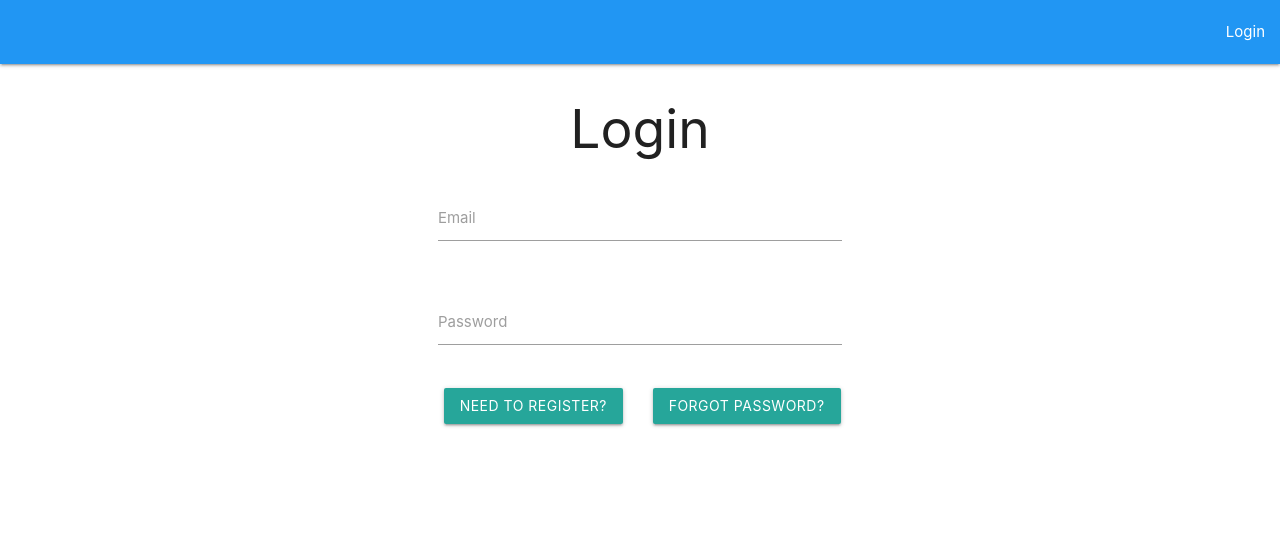
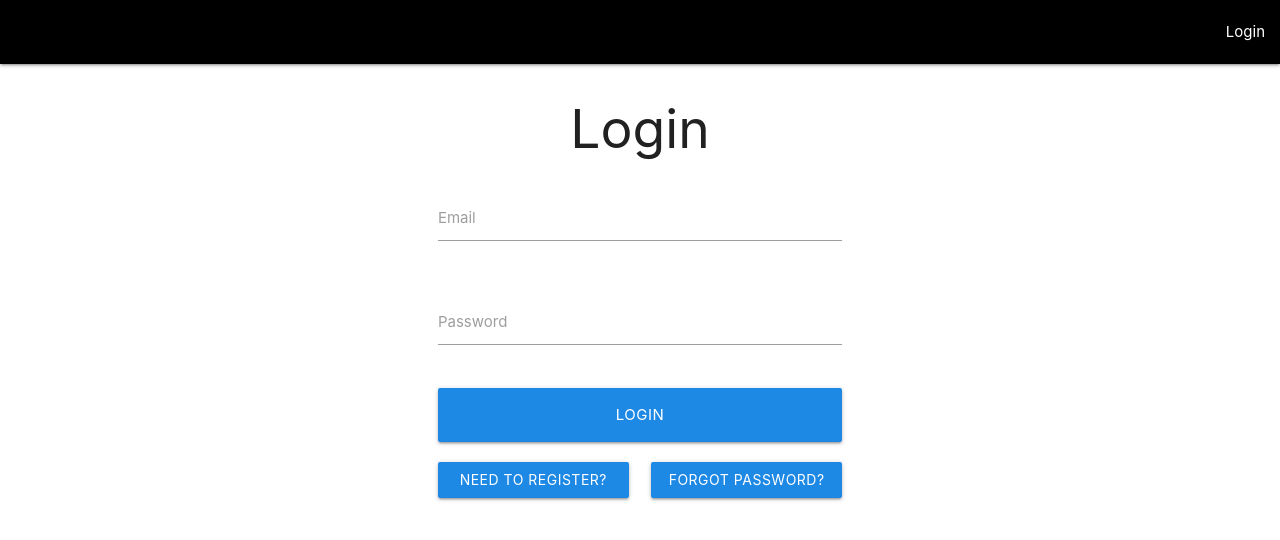
Before and after one commit to Fresh-Prints-of-Bel-Air/print3d-tracker, a React (Create React App) app in the folder client/: page /login in a window 1280 px wide. Shown: the top 540 px of the page. Built offline with nearby package versions, Linux system fonts and the light colour scheme.

Commit message:
login page updated with colors and buttons

```diff
--- a/client/src/components/auth/Login.js
+++ b/client/src/components/auth/Login.js
@@ -14,52 +14,74 @@ export const Login = (props) => {
   const onChange = (e) => {
     setUser({
       ...user,
-      [e.target.name]: e.target.value
+      [e.target.name]: e.target.value,
     });
-  }
+  };
 
   const onSubmit = (e) => {
     e.preventDefault();
-    if(email !== '' || password !== ''){
+    if (email !== '' || password !== '') {
       login({
         email,
-        password
-      })
+        password,
+      });
     } else {
       // call a setAlert?
     }
-  }
+  };
 
   return (
     <div>
       <h2 className='center-align'>Login</h2>
 
       <form className='center-align' onSubmit={onSubmit}>
-        <div className='row center-align'>
+        <div className='row'>
           <div className='input-field col s4 offset-s4'>
-            <input id='email' type='email' className='validate' onChange={onChange}/>
+            <input
+              id='email'
+              type='email'
+              className='validate'
+              onChange={onChange}
+            />
             <label for='email'>Email</label>
           </div>
         </div>
 
-        <div className='row center-align'>
+        <div className='row'>
           <div className='input-field col s4 offset-s4'>
-            <input id='password' type='password' className='validate' onChange={onChange}/>
+            <input
+              id='password'
+              type='password'
+              className='validate'
+              onChange={onChange}
+            />
             <label for='password'>Password</label>
           </div>
         </div>
       </form>
-      <div className='row center-align'>
+      <div className='row'>
+        <div className='col s4 offset-s4'>
+          <button
+            class='waves-effect waves-light btn-large col s12 blue darken-1'
+            type='submit'
+          >
+            Login
+          </button>
+        </div>
+      </div>
+      <div className='row'>
         <div className='col s2 offset-s4'>
           <Link to='/Register'>
-              <a display='block' class='waves-effect waves-light btn'>
+            <a class='waves-effect waves-light btn col s12 blue darken-1'>
               Need to register?
             </a>
           </Link>
         </div>
         <div className='col s2'>
           <Link to='/ForgotPassword'>
-              <a class='waves-effect waves-light btn'>Forgot Password?</a>
+            <a class='waves-effect waves-light btn col s12 blue darken-1'>
+              Forgot Password?
+            </a>
           </Link>
         </div>
       </div>
--- a/client/src/components/layout/Navbar.js
+++ b/client/src/components/layout/Navbar.js
@@ -3,7 +3,7 @@ import { Link } from 'react-router-dom';
 
 export const Navbar = () => {
     return (
-        <nav style={{ marginBottom: '30px' }} className='blue'>
+        <nav style={{ marginBottom: '30px' }} className='black'>
             <div className="nav-wrapper">
                 <ul id="nav-mobile" class="right hide-on-med-and-down">
                     <li><Link to='login'>Login</Link></li>
```
Lines whose indentation alone changed are shown as unchanged.
